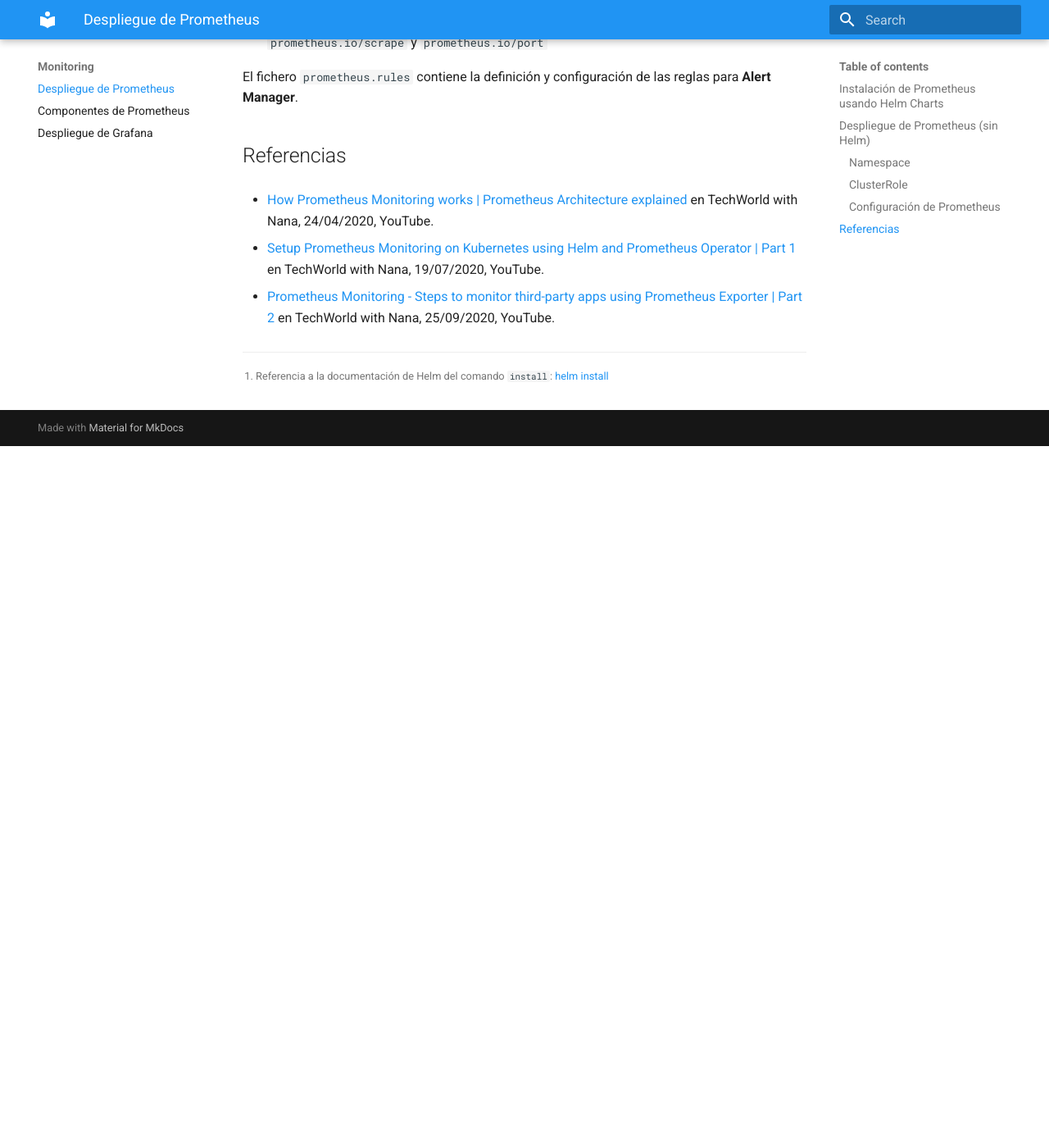
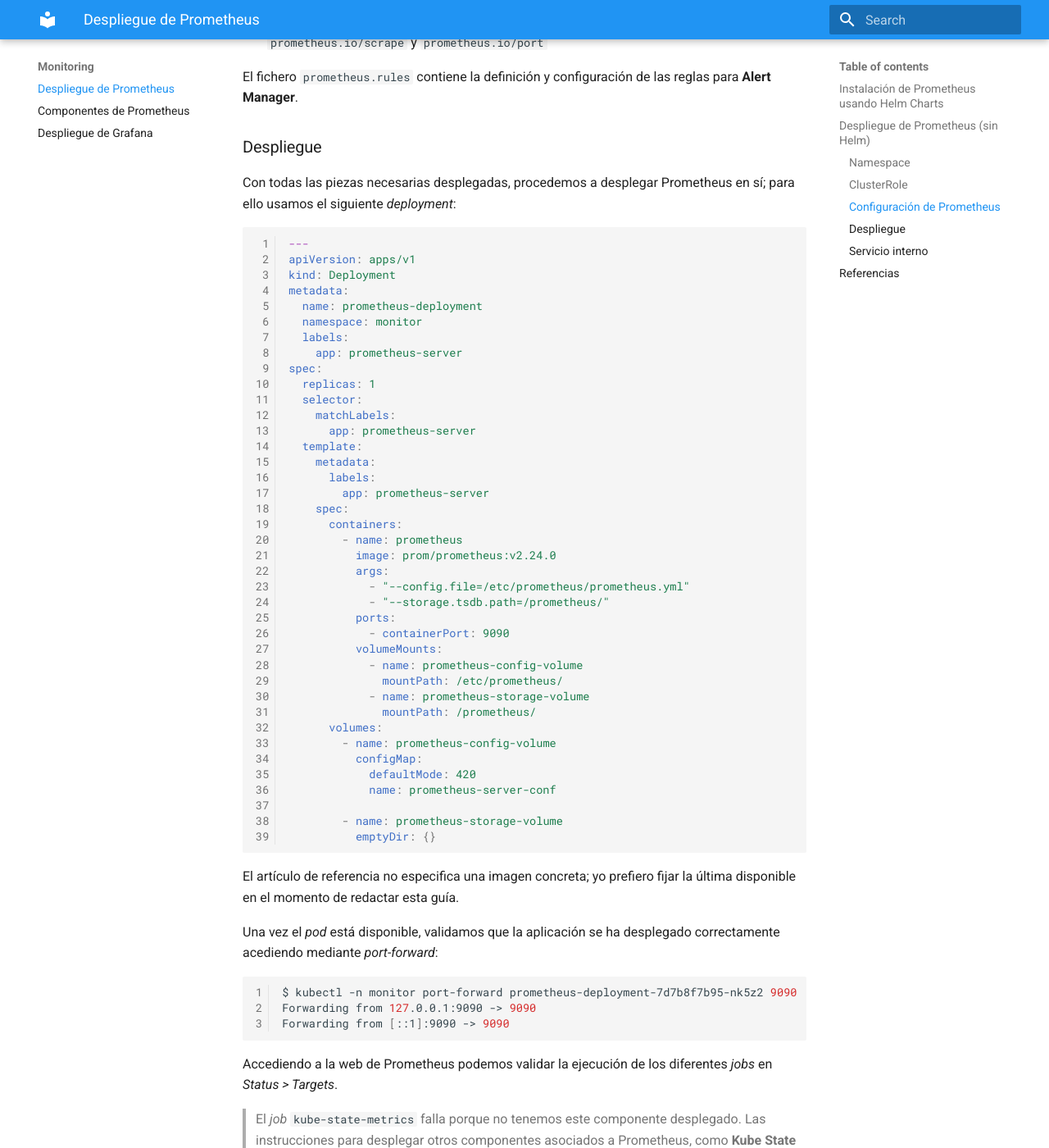
Before and after one commit to onthedock/k8s-devops, an MkDocs documentation site: the page built from docs/monitoring/prometheus.md, in a window 1280 px wide and 1400 px high, scrolled down 8987 px. Shown: the whole window at 82% size. Built offline with MkDocs 1.6.1 and Material for MkDocs 9.7.7, drawn with Linux system fonts in a browser that asks for light colours; before the commit the page ends 9531 px from its top, so only the background shows below that; some of the changed text lies outside the part shown.

Commit message:
Despliegue (deployment y service)

````diff
--- a/docs/monitoring/prometheus.md
+++ b/docs/monitoring/prometheus.md
@@ -436,6 +436,105 @@ El fichero de configuración `prometheus.yaml` contine la definición de los *jo
 - `kubernetes-service-endpoints` Obtiene las métricas de los servicios anotados con `prometheus.io/scrape` y `prometheus.io/port`
 
 El fichero `prometheus.rules` contiene la definición y configuración de las reglas para **Alert Manager**.
+
+### Despliegue
+
+Con todas las piezas necesarias desplegadas, procedemos a desplegar Prometheus en sí; para ello usamos el siguiente *deployment*:
+
+```yaml
+---
+apiVersion: apps/v1
+kind: Deployment
+metadata:
+  name: prometheus-deployment
+  namespace: monitor
+  labels:
+    app: prometheus-server
+spec:
+  replicas: 1
+  selector:
+    matchLabels:
+      app: prometheus-server
+  template:
+    metadata:
+      labels:
+        app: prometheus-server
+    spec:
+      containers:
+        - name: prometheus
+          image: prom/prometheus:v2.24.0
+          args:
+            - "--config.file=/etc/prometheus/prometheus.yml"
+            - "--storage.tsdb.path=/prometheus/"
+          ports:
+            - containerPort: 9090
+          volumeMounts:
+            - name: prometheus-config-volume
+              mountPath: /etc/prometheus/
+            - name: prometheus-storage-volume
+              mountPath: /prometheus/
+      volumes:
+        - name: prometheus-config-volume
+          configMap:
+            defaultMode: 420
+            name: prometheus-server-conf
+
+        - name: prometheus-storage-volume
+          emptyDir: {}
+```
+
+El artículo de referencia no especifica una imagen concreta; yo prefiero fijar la última disponible en el momento de redactar esta guía.
+
+Una vez el *pod* está disponible, validamos que la aplicación se ha desplegado correctamente acediendo mediante *port-forward*:
+
+```bash
+$ kubectl -n monitor port-forward prometheus-deployment-7d7b8f7b95-nk5z2 9090
+Forwarding from 127.0.0.1:9090 -> 9090
+Forwarding from [::1]:9090 -> 9090
+
+```
+
+Accediendo a la web de Prometheus podemos validar la ejecución de los diferentes *jobs* en *Status > Targets*.
+
+> El *job* `kube-state-metrics` falla porque no tenemos este componente desplegado. Las instrucciones para desplegar otros componentes asociados a Prometheus, como **Kube State Metrics**, **Alert Manager** o **Grafana** se describen en otros artículos de la serie [How to Setup Prometheus Monitoring On Kubernetes Cluster](https://devopscube.com/setup-prometheus-monitoring-on-kubernetes/)
+
+### Servicio interno
+
+Creamos el servicio (interno) de Prometheus; dejamos el tipo de servicio en *ClusterIP* por defecto, ya que en general no accederemos a Prometheus directamente, sino que lo usaremos como *backend* de Grafana.
+
+Si quieremos aceder a Prometheus, usaremos *ingress* para que sea accesible desde el exterior del clúster.
+
+```yaml
+---
+apiVersion: v1
+kind: Service
+metadata:
+  name: prometheus-service
+  namespace: monitor
+  annotations:
+      prometheus.io/scrape: 'true'
+      prometheus.io/port:   '9090'
+spec:
+  selector:
+    app: prometheus-server
+  ports:
+    - port: 9090
+      targetPort: 9090
+```
+
+> Para publicar el servicio de Prometheus como `NodePort`, usaremos [^k3d]:
+
+```yaml
+...
+spec:
+  type: NodePort
+  selector:
+    app: prometheus-server
+  ports:
+    - port: 9090
+      targetPort: 9090
+      # nodePort not specified; we let K8s choose a random port
+```
 ## Referencias
 
 - [How Prometheus Monitoring works | Prometheus Architecture explained](https://youtu.be/h4Sl21AKiDg) en TechWorld with Nana, 24/04/2020, YouTube.
````
Also changed, not shown: docs/monitoring/deploy/prometheus.yaml (+55 -0 lines).
